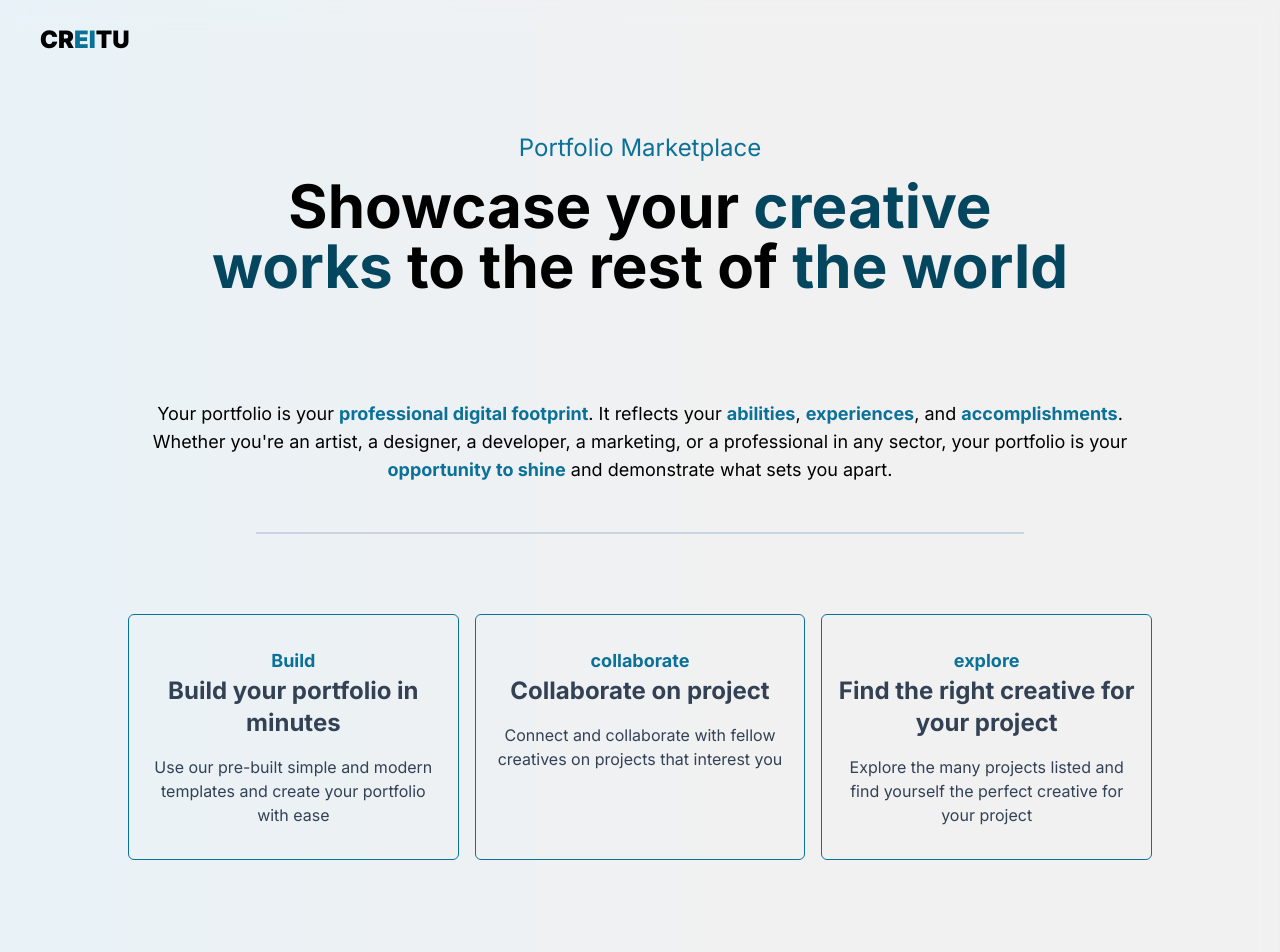
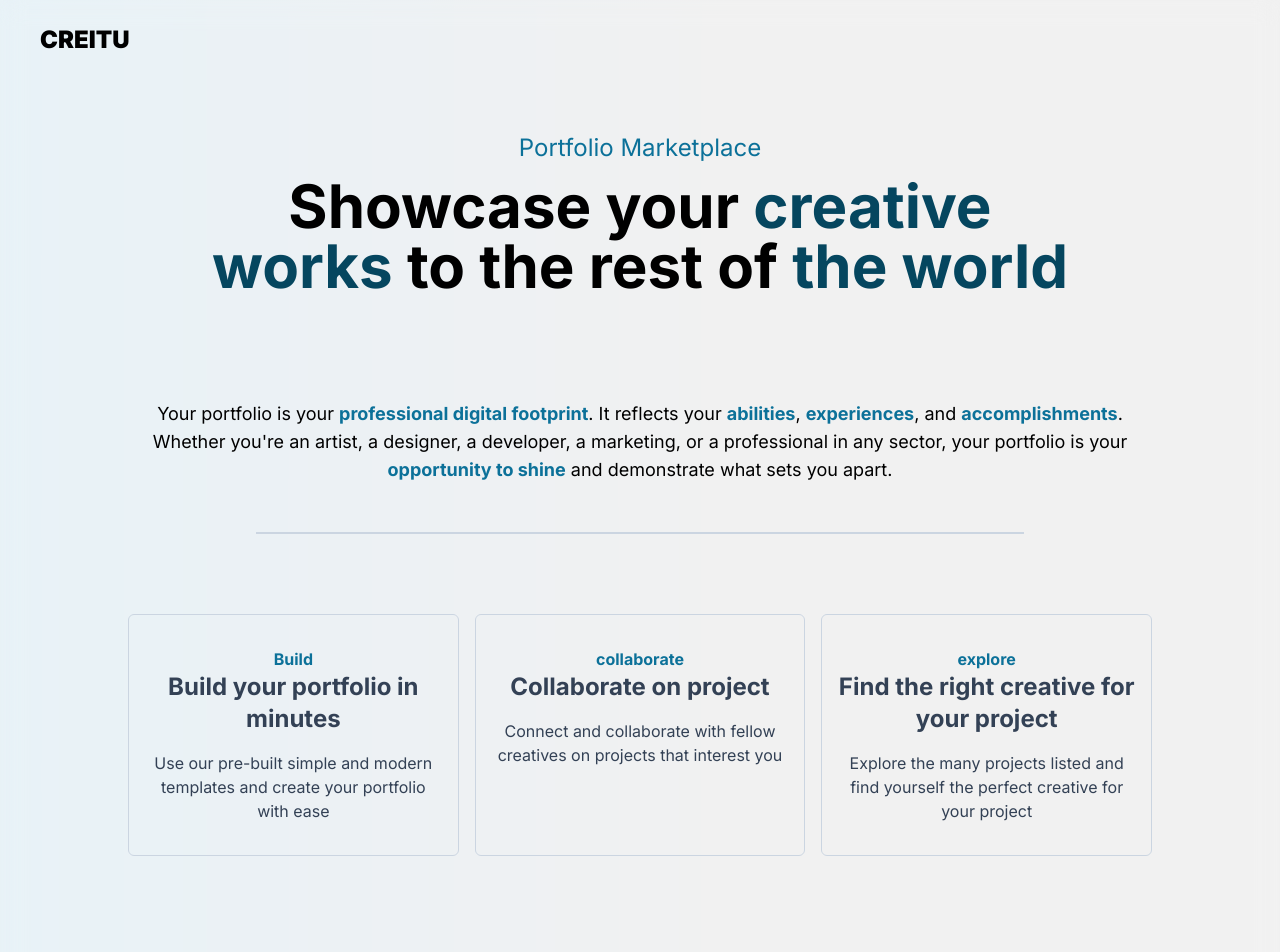
Before and after one commit to novalabsug/creitu-frontend, a Next.js app: page / in a window 1280 px wide. Shown: the top 952 px of the page. Built offline with nearby package versions, Linux system fonts and the light colour scheme.

Commit message:
worked on some stuff

```diff
--- a/app/page.jsx
+++ b/app/page.jsx
@@ -45,10 +45,10 @@ export default function Home() {
 
       {/* //section --------------------- */}
       <div className="flex py-16">
-        <div className="m-auto w-4/5">
+        <div className="m-auto lg:w-4/5 w-[90%]">
           <div className="grid lg:grid-cols-3 grid-cols-1 gap-4">
-            <div className="pt-8 pb-4 border-[#0c7199] border-[1.8px] rounded-md px-4">
-              <h2 className={`font-bold text-center text-lg primary-color`}>
+            <div className="pt-8 pb-4 border-slate-300 border-[1.8px] rounded-md px-4">
+              <h2 className={`font-bold text-center text-base primary-color`}>
                 Build
               </h2>
 
@@ -62,8 +62,8 @@ export default function Home() {
               </p>
             </div>
 
-            <div className="pt-8 pb-4 border-[#0c7199] border-[1.8px] rounded-md px-4">
-              <h2 className={`font-bold text-center text-lg primary-color`}>
+            <div className="pt-8 pb-4 border-slate-300 border-[1.8px] rounded-md px-4">
+              <h2 className={`font-bold text-center text-base primary-color`}>
                 collaborate
               </h2>
 
@@ -77,8 +77,8 @@ export default function Home() {
               </p>
             </div>
 
-            <div className="pt-8 pb-4 border-[#0c7199] border-[1.8px] rounded-md px-4">
-              <h2 className={`font-bold text-center text-lg primary-color`}>
+            <div className="pt-8 pb-4 border-slate-300 border-[1.8px] rounded-md px-4">
+              <h2 className={`font-bold text-center text-base primary-color`}>
                 explore
               </h2>
 
--- a/components/Feedback.jsx
+++ b/components/Feedback.jsx
@@ -44,7 +44,7 @@ const Feedback = () => {
   return (
     <>
       <form
-        className="border-[1.8px] rounded-md border-[#0c7199] px-4 py-6"
+        className="border-[1.8px] rounded-md border-slate-300 p-6"
         onSubmit={handleSubmit}
       >
         <div className="py-2">
--- a/components/Header.jsx
+++ b/components/Header.jsx
@@ -8,9 +8,7 @@ const Header = () => {
       <div className="flex justify-between">
         <div className="p-2">
           <Link href={"/"}>
-            <h2 className="text-2xl font-black uppercase">
-              cr<span className="text-[#0c7199]">ei</span>tu
-            </h2>
+            <h2 className="text-2xl font-black uppercase">creitu</h2>
           </Link>
         </div>
 
```
